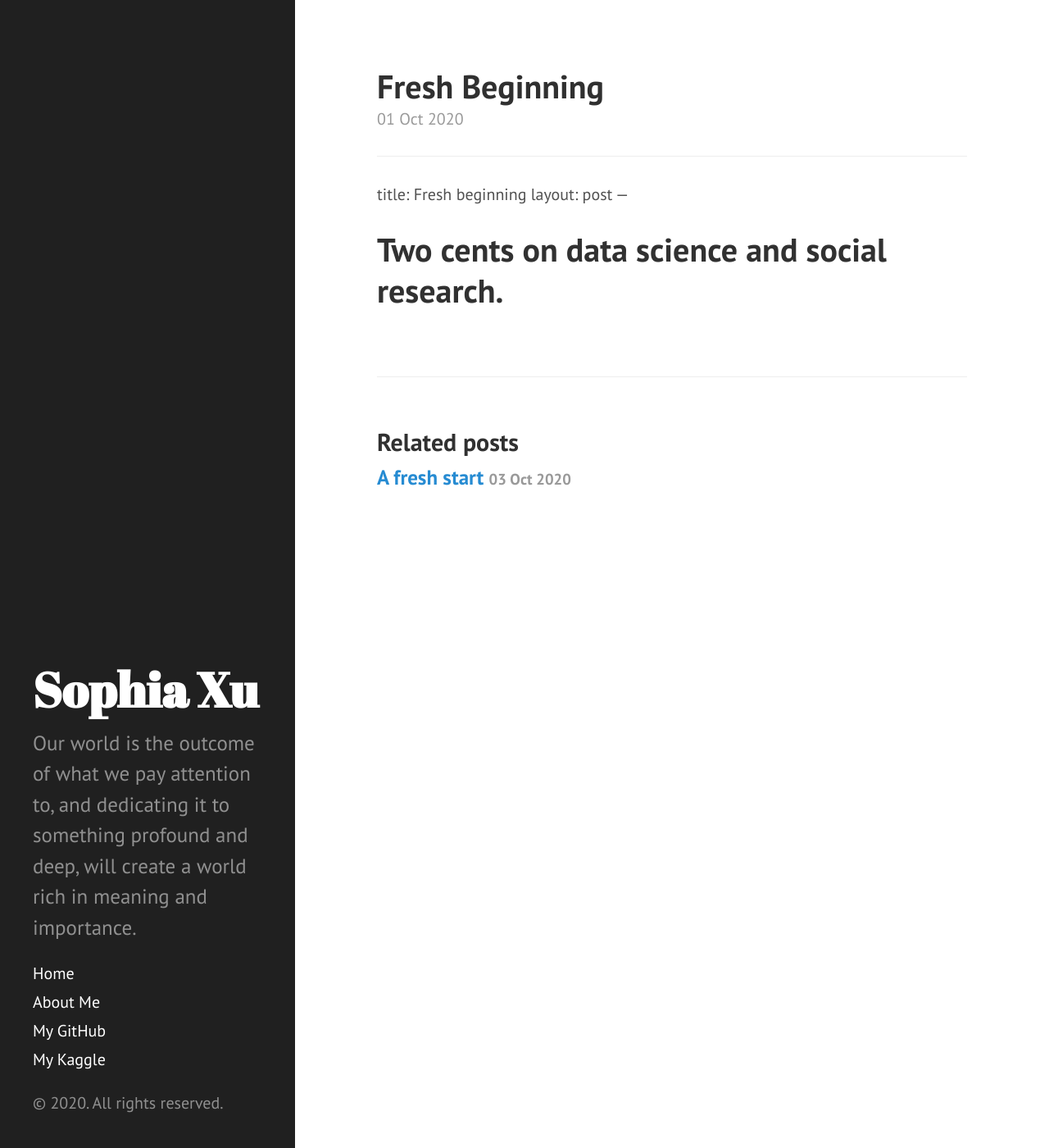
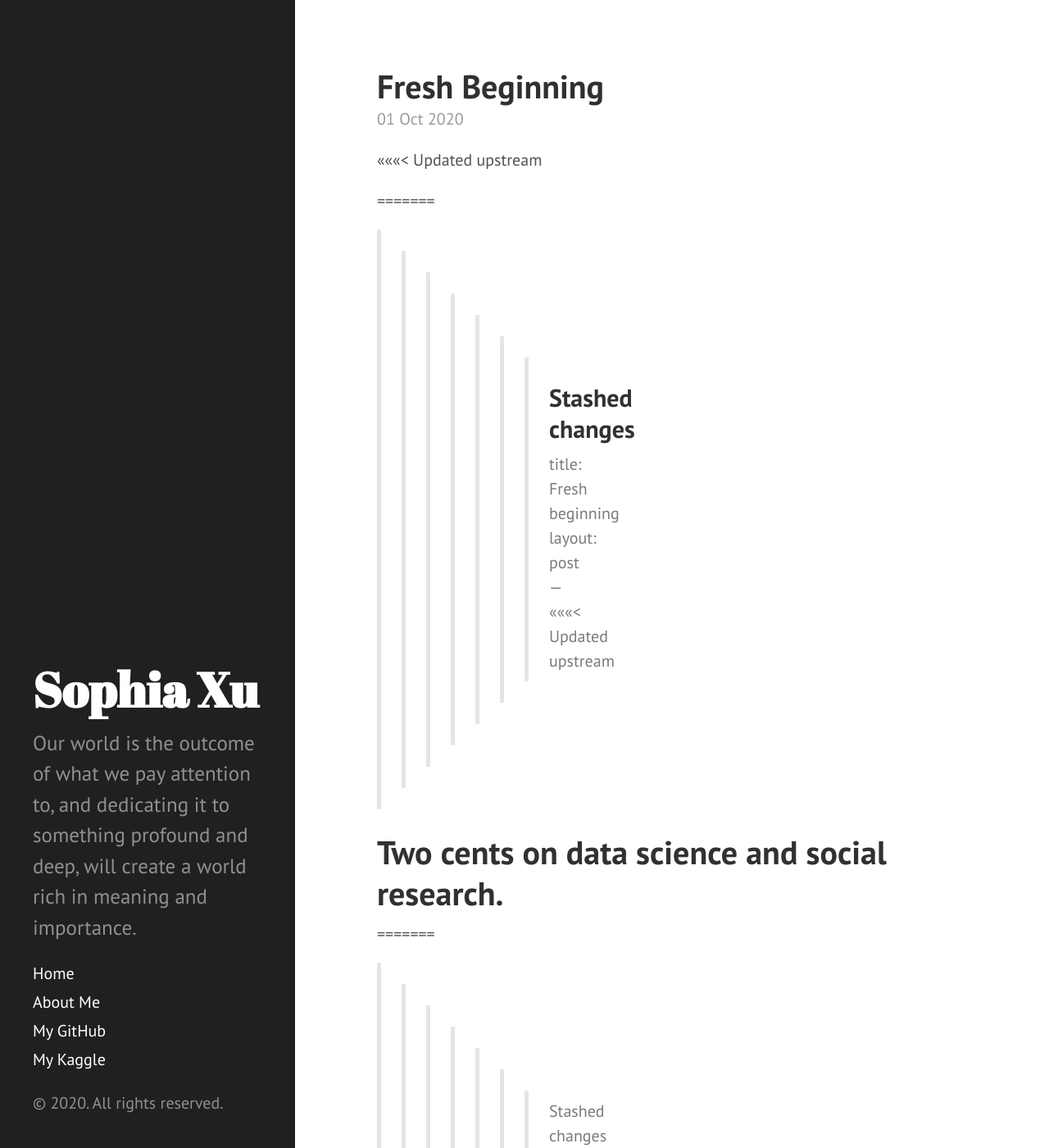
Before and after one commit to philosofia/philosofia.github.io, a Jekyll site: the page built from _posts/2020-10-01-fresh-beginning.md, in a window 1280 px wide and 1400 px high. Shown: the whole window at 82% size. Built offline with Jekyll 4.4.1, drawn with Linux system fonts in a browser that asks for light colours; our own code applies the rules of GitHub Pages for plain Markdown files.

Commit message:
no message

```diff
--- a/_posts/2020-10-01-fresh-beginning.md
+++ b/_posts/2020-10-01-fresh-beginning.md
@@ -1,7 +1,13 @@
+<<<<<<< Updated upstream
 
+=======
+>>>>>>> Stashed changes
 ---
 title: Fresh beginning
 layout: post
 ---
+<<<<<<< Updated upstream
 
 # Two cents on data science and social research.
+=======
+>>>>>>> Stashed changes
```
